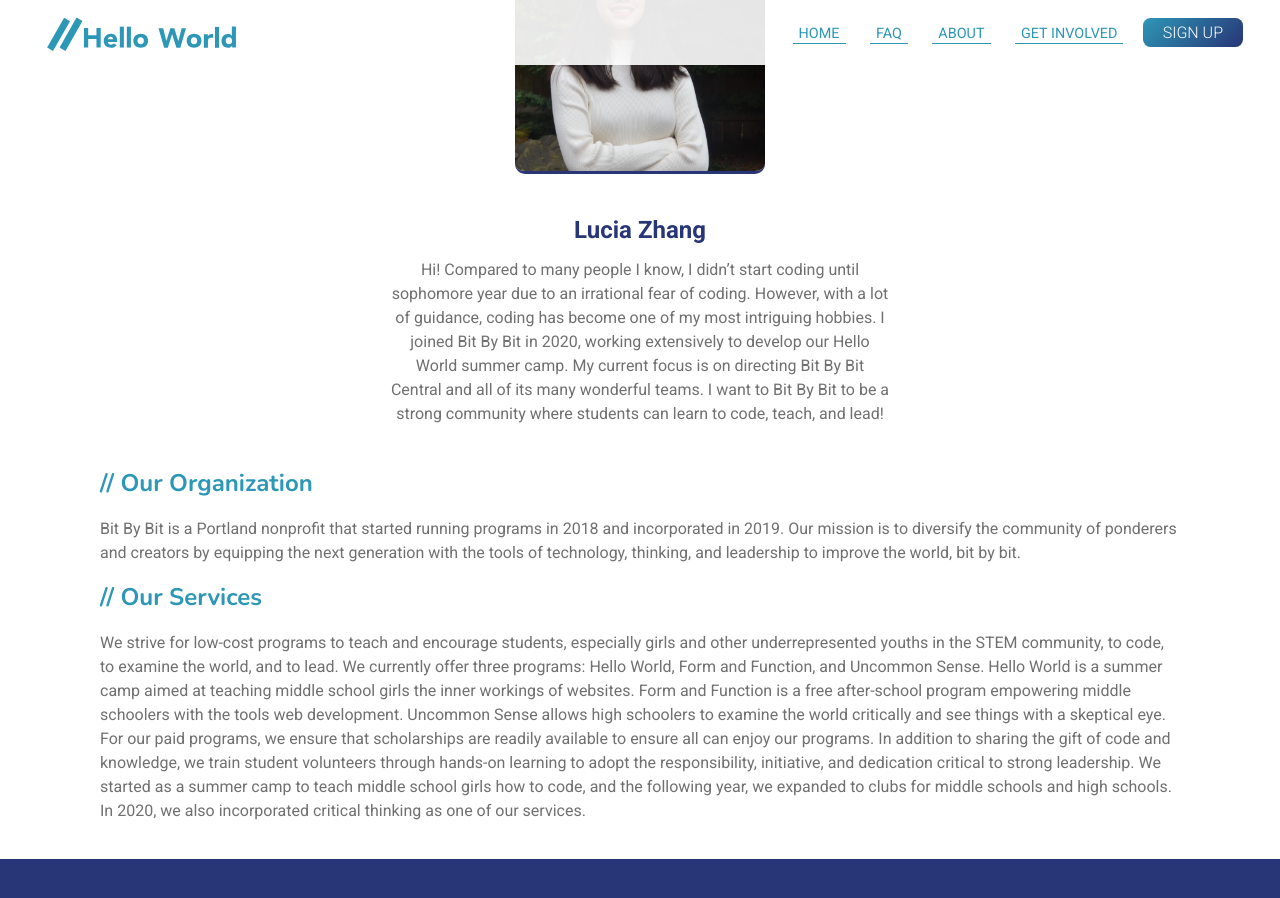
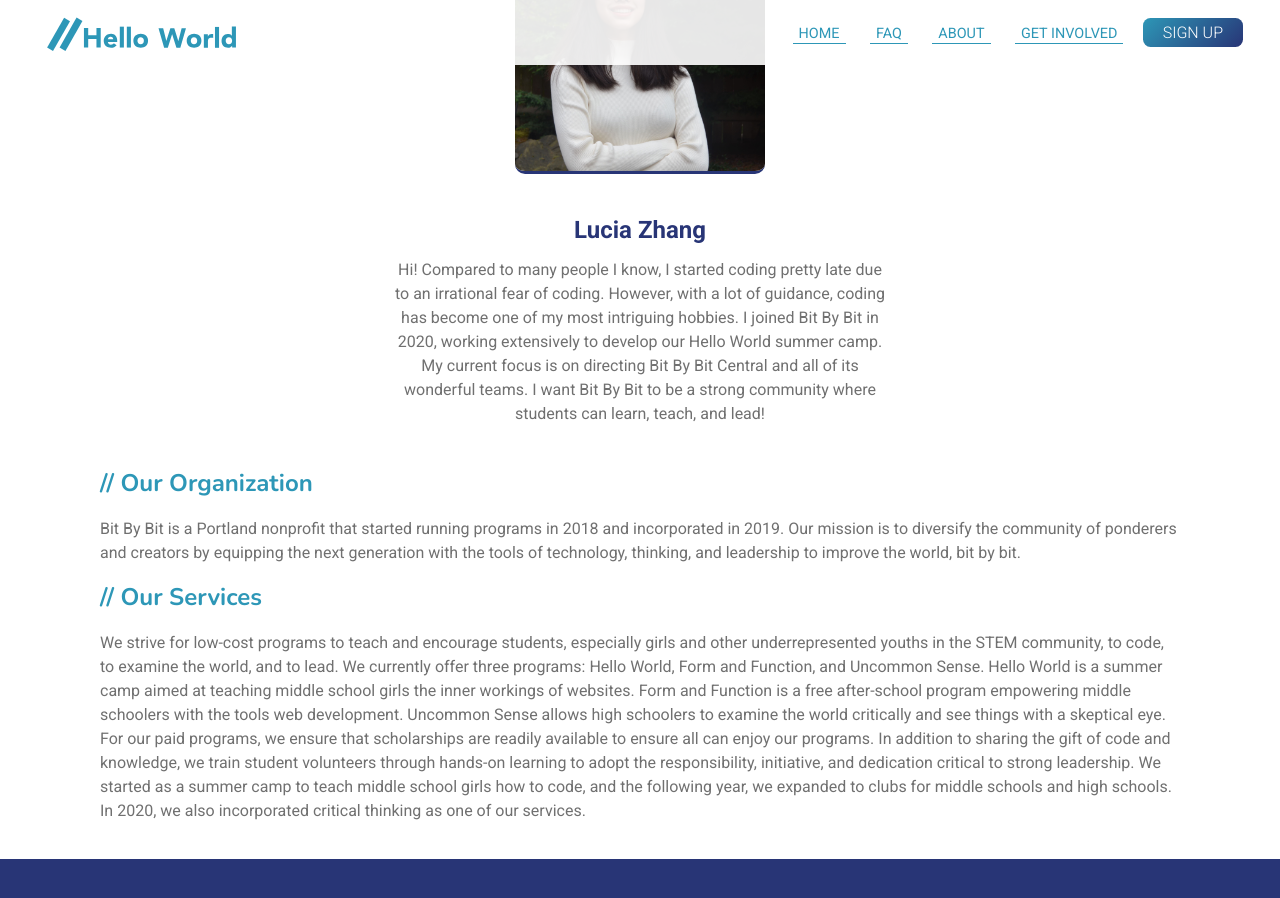
Before and after one commit to bit-by-bit-coding/bxb-website, a Jekyll site: the page built from about.html, in a window 1280 px wide and 900 px high, scrolled down 1081 px. Built offline with Jekyll 4.4.1, drawn with Linux system fonts in a browser that asks for light colours; nearby versions of some CDN libraries.

Commit message:
Editing grammatical errors

```diff
--- a/about.html
+++ b/about.html
@@ -32,12 +32,11 @@
         <span class="instructors-item">
             <img src="imgs/luciaSquare.jpg"><br>
             <strong>Lucia Zhang</strong>
-            <p>Hi! Compared to many people I know, I didn’t start coding until sophomore year due to an
-                irrational fear of coding. However, with a lot of guidance,
-                coding has become one of my most intriguing hobbies.
+            <p>Hi! Compared to many people I know, I started coding pretty late due to an irrational fear of coding.
+                However, with a lot of guidance, coding has become one of my most intriguing hobbies.
                 I joined Bit By Bit in 2020, working extensively to develop our Hello World summer camp.
-                My current focus is on directing Bit By Bit Central and all of its many wonderful teams.
-                I want to Bit By Bit to be a strong community where students can learn to code, teach, and lead!
+                My current focus is on directing Bit By Bit Central and all of its wonderful teams.
+                I want Bit By Bit to be a strong community where students can learn, teach, and lead!
             </p>
         </span>
         <!--<span class="instructors-item">
```
